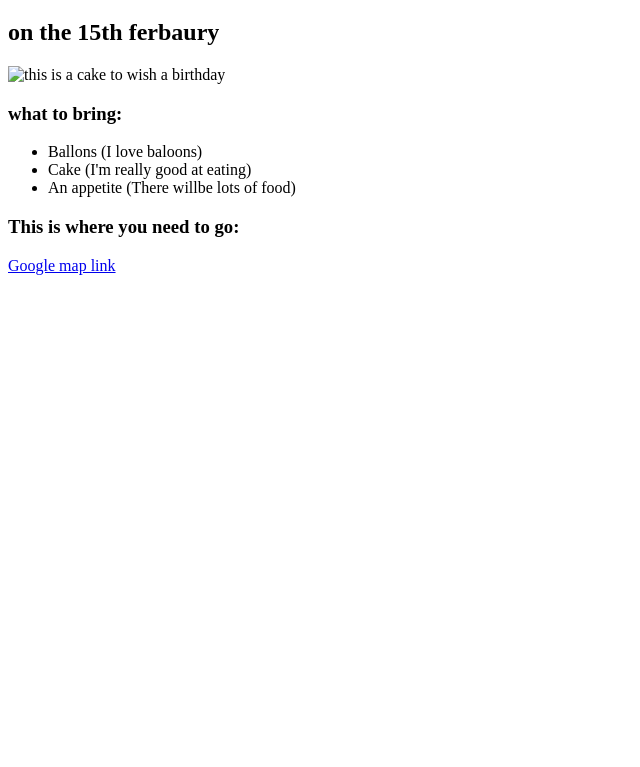
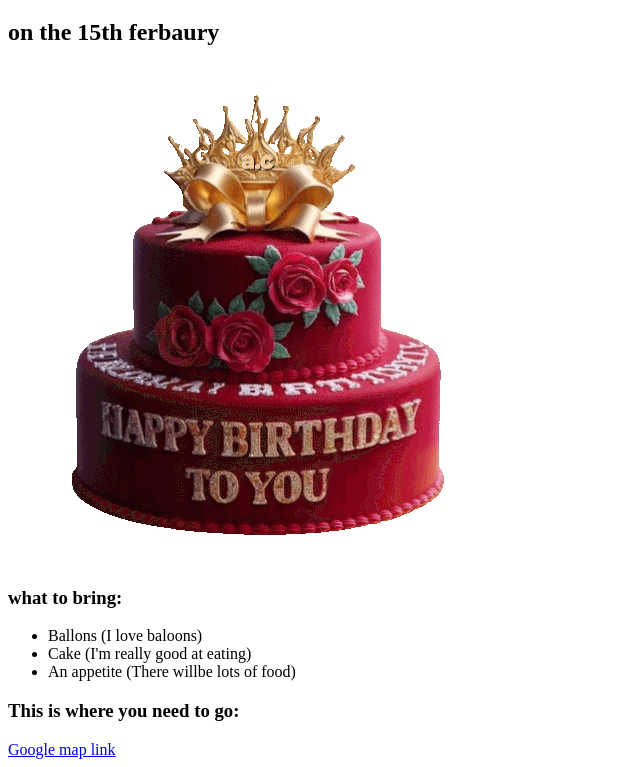
Before and after one commit to Harsha1029/birthday-html, a plain HTML site: page index.html in a window 1280 px wide. Shown: the part 61-828 px from the top of the page, without its empty margins (0-640 px from the left). Before the commit the page ends 800 px from the top, so only its background shows below. Drawn offline with Linux system fonts and the light colour scheme.

Commit message:
index.html

```diff
--- a/index.html
+++ b/index.html
@@ -8,7 +8,7 @@
 <body>
     <h1>It's my birthday</h1>
     <h2>on the 15th ferbaury</h2>
-    <img src="cake.gif" alt="this is a cake to wish a birthday">
+    <img src="tortas-de-cumpleaños.gif" alt="this is a cake to wish a birthday">
     <h3>what to bring:</h3>
     <ul>
         <li>Ballons (I love baloons)</li>
```
